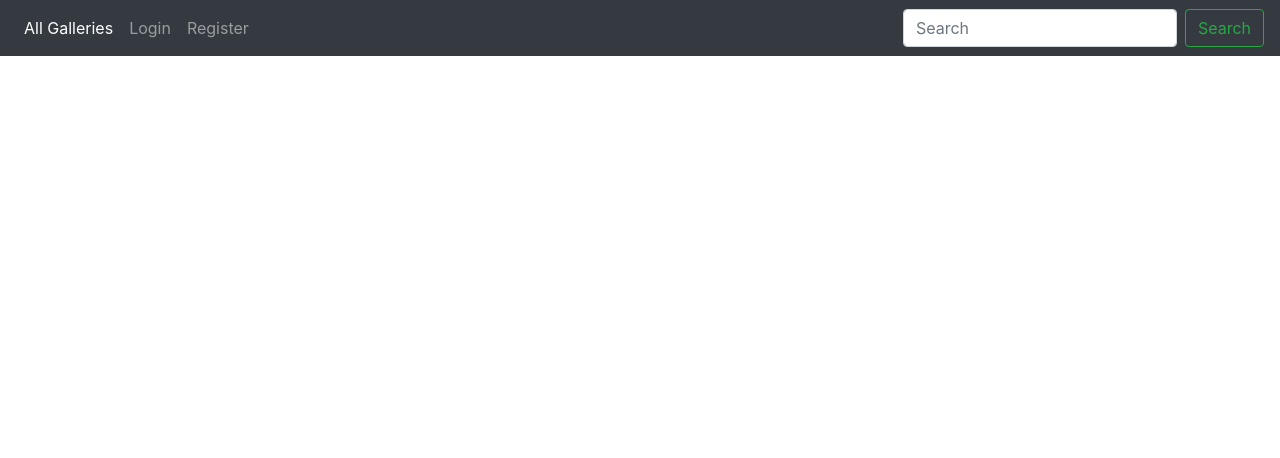
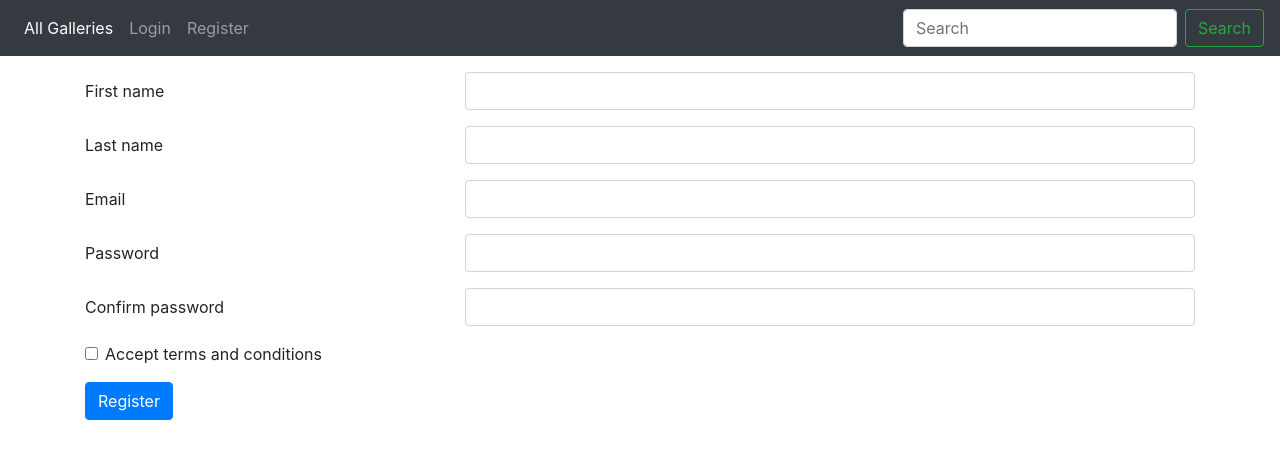
Before and after one commit to MajaMarkovic1/gallery-app, a Vue app: page /register in a window 1280 px wide. Shown: the top 458 px of the page. Built offline with nearby package versions, Linux system fonts and the light colour scheme.

Commit message:
register

```diff
--- a/src/components/NavBar.vue
+++ b/src/components/NavBar.vue
@@ -14,10 +14,18 @@
                         </router-link>
                     </li>
                     <li>
-                        <a class="nav-link" href="#" v-if="isAuthenticated" @click="logout">Logout</a>
+                        <a class="nav-link" href="#" v-if="isAuthenticated">My Galleries</a>
+                    </li>
+                    <li>
+                        <a class="nav-link" href="#" v-if="isAuthenticated">Create New Gallery</a>
                     </li>
                     <li class="nav-item">
-                        <a class="nav-link" href="#">Register</a>
+                        <router-link class="nav-link" to="/register" v-if="!isAuthenticated">
+                            Register
+                        </router-link>
+                    </li>
+                    <li>
+                        <a class="nav-link" href="#" v-if="isAuthenticated" @click="logout">Logout</a>
                     </li>
                 </ul>
                 <form class="form-inline my-2 my-lg-0">
--- /dev/null
+++ b/src/components/Register.vue
@@ -0,0 +1,116 @@
+<template>
+  <div>
+    <form @submit.prevent="onSubmit">
+        <div class="form-group row">
+            <label for="first_name" class="col-4 col-form-label">First name</label>
+            <div class="col-8">
+                <div class="input-group">
+                    <input
+                    id="first_name"
+                    name="first_name"
+                    type="text"
+                    class="form-control here"
+                    v-model="user.first_name">
+                </div>
+            </div>
+        </div>
+         <div class="form-group row">
+            <label for="last_name" class="col-4 col-form-label">Last name</label>
+            <div class="col-8">
+                <div class="input-group">
+                    <input
+                    id="last_name"
+                    name="last_name"
+                    type="text"
+                    class="form-control here"
+                    v-model="user.last_name">
+                </div>
+            </div>
+        </div>
+        <div class="form-group row">
+            <label for="email" class="col-4 col-form-label">Email</label>
+            <div class="col-8">
+                <div class="input-group">
+                    <input
+                    id="email"
+                    name="email"
+                    type="email"
+                    class="form-control here"
+                    v-model="user.email">
+                </div>
+            </div>
+        </div>
+        <div class="form-group row">
+            <label for="password" class="col-4 col-form-label">Password</label>
+            <div class="col-8">
+                <div class="input-group">
+                    <input
+                    id="password"
+                    name="password"
+                    type="password"
+                    class="form-control here"
+                    v-model="user.password">
+                </div>
+            </div>
+        </div>
+          <div class="form-group row">
+            <label for="password_confirmation" class="col-4 col-form-label">Confirm password</label>
+            <div class="col-8">
+                <div class="input-group">
+                    <input
+                    id="password_confirmation"
+                    name="password_confirmation"
+                    type="password"
+                    class="form-control here"
+                    v-model="user.password_confirmation">
+                </div>
+            </div>
+        </div>
+         <div class="form-group row">
+            <div class="col-8">
+              <div class="form-check">
+                <label class="form-check-label">
+                  <input
+                  class="form-check-input"
+                  type="checkbox"
+                  value="true"
+                  name="accept_terms_and_conditions"
+                  id="accept_terms_and_conditions"
+                  v-model="user.accept_terms_and_conditions">
+                  Accept terms and conditions
+                </label>
+              </div>
+            </div>
+        </div>
+        <button name="submit" class="btn btn-primary" type="submit">Register</button>
+      </form>
+  </div>
+</template>
+
+<script>
+import { authService } from '../services/Auth'
+export default {
+  data(){
+    return {
+      user: {}
+    }
+  },
+
+  methods: {
+    onSubmit(){
+      authService.register(this.user)
+        .then((response) => {
+          authService.login(this.user.email, this.user.password)
+                .then((response) => {
+                    this.$emit('userAuthenticated', true)
+                    this.$router.push('/all-galleries')
+                })
+                .catch(err => console.log(err) )
+          })
+        .catch(err => console.log(err))
+
+    }
+  }
+
+}
+</script>
--- a/src/main.js
+++ b/src/main.js
@@ -8,6 +8,8 @@ Vue.config.productionTip = false;
 router.beforeEach((to, from, next) => {
   if (to.name === 'login' && authService.isAuthenticated()){
     next({path: 'all-galleries'})
+  } else if (to.name === 'register' && authService.isAuthenticated()){
+    next({path: 'all-galleries'})
   } else {
     next()
   }
--- a/src/router.js
+++ b/src/router.js
@@ -2,6 +2,7 @@ import Vue from "vue";
 import Router from "vue-router";
 import Login from "./components/Login";
 import AllGalleries from "./components/AllGalleries";
+import Register from './components/Register'
 
 Vue.use(Router);
 
@@ -12,5 +13,7 @@ export default new Router({
       { path: '/', redirect: 'all-galleries' },
       { path: '/all-galleries', name: 'all-galleries', component: AllGalleries },
       { path: '/login', name: 'login', component: Login },
+      { path: '/register', name: 'register', component: Register },
+
   ]
 });
--- a/src/services/Auth.js
+++ b/src/services/Auth.js
@@ -28,6 +28,10 @@ export default class Auth {
         const token = localStorage.getItem('token')
         axios.defaults.headers.common['Authorization'] = `Bearer ${token}`
     }
+
+    register(user){
+        return axios.post('auth/register', user)
+    }
 }
 
 export const authService = new Auth();
```
